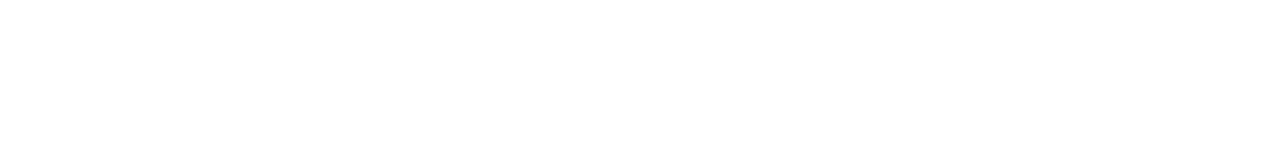
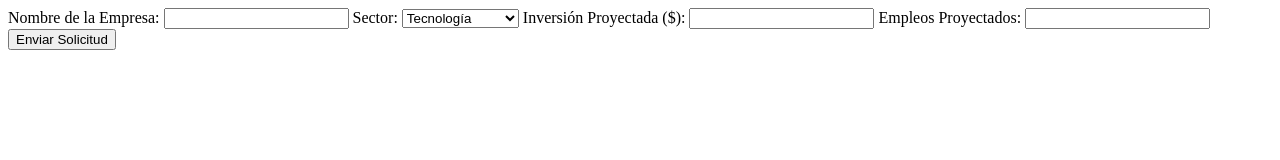
Before and after one commit to aleexds/Lab-Zona-Franca, a website: page zona-franca/index.html in a window 1280 px wide. Drawn offline with Linux system fonts and the light colour scheme.

Commit message:
ajustes html y js

```diff
--- a/zona-franca/index.html
+++ b/zona-franca/index.html
@@ -7,8 +7,27 @@
     <title>zona-franca</title>
   </head>
   <body>
+    <form id="formularioSolicitud">
+  <label for="empresa">Nombre de la Empresa:</label>
+  <input type="text" id="empresa" required>
 
-    <div id="app"></div>
-    <script type="module" src="/src/main.js"></script>
-  </body>
-</html>
+  <label for="sector">Sector:</label>
+  <select id="sector">
+    <option value="tecnologia">Tecnología</option>
+    <option value="manufactura">Manufactura</option>
+    <option value="bpo">Servicios (BPO)</option>
+  </select>
+
+  <label for="inversion">Inversión Proyectada ($):</label>
+  <input type="number" id="inversion" required>
+
+  <label for="empleos">Empleos Proyectados:</label>
+  <input type="number" id="empleos" required>
+
+  <button type="submit" id="btnEnviar">Enviar Solicitud</button>
+</form>
+
+<!-- Elemento para mostrar estados de carga o mensajes de error (RF-10, RF-11) -->
+<div id="mensajeEstado"></div>
+
+<script src="src/js/app.js"></script>
```
Also changed, not shown: zona-franca/src/js/app.js (added), 1 other file.
